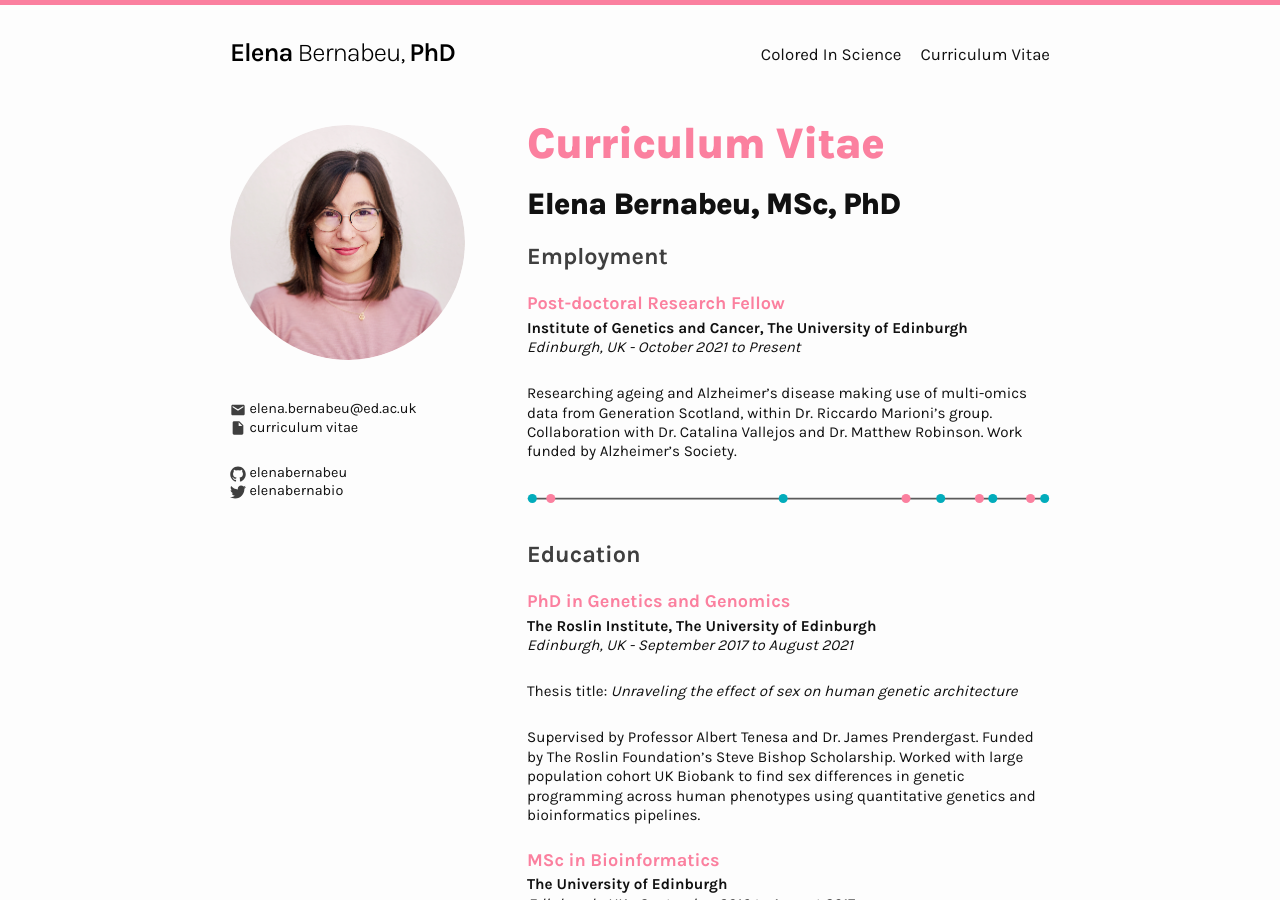
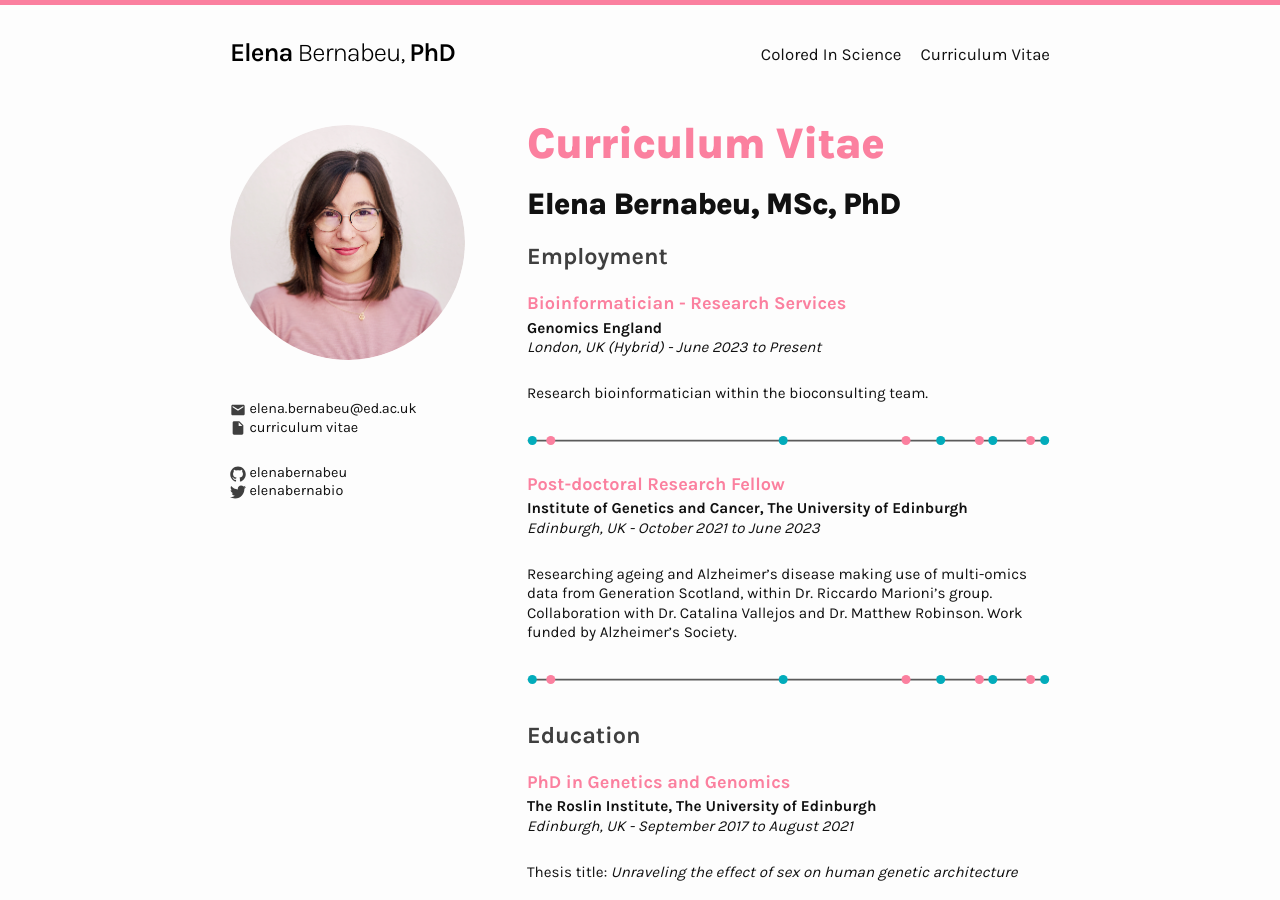
Before and after one commit to elenabernabeu/elenabernabeu.github.io, a Jekyll site: the page built from cv.markdown, in a window 1280 px wide and 900 px high. Built offline with Jekyll 4.4.1, drawn with Linux system fonts in a browser that asks for light colours.

Commit message:
Work update

```diff
--- a/cv.markdown
+++ b/cv.markdown
@@ -19,9 +19,17 @@ twitter: "elenabernabio"
 
 ### Employment
 
+#### **Bioinformatician - Research Services**
+**Genomics England**
+*London, UK (Hybrid) - June 2023 to Present*
+
+Research bioinformatician within the bioconsulting team.
+
+<img src="/assets/img/divider_2.svg" alt="divider_2">
+
 #### **Post-doctoral Research Fellow**
 **Institute of Genetics and Cancer, The University of Edinburgh**
-*Edinburgh, UK - October 2021 to Present*
+*Edinburgh, UK - October 2021 to June 2023*
 
 Researching ageing and Alzheimer's disease making use of multi-omics data from Generation Scotland, within Dr. Riccardo Marioni's group. Collaboration with Dr. Catalina Vallejos and Dr. Matthew Robinson. Work funded by Alzheimer's Society.
 
--- a/index.markdown
+++ b/index.markdown
@@ -8,7 +8,7 @@ invisible: True
 
 ---
 
-I'm Elena, a post-doctoral research fellow in human genetics within the **[Marioni group](https://marioni-group.owlstown.net/)**, at the **[Institute of Genetics and Cancer](https://www.ed.ac.uk/institute-genetics-cancer)**, a part of the **[University of Edinburgh](https://www.ed.ac.uk/)**. My current research focuses on the use of multi-omics data to shed light on ageing and Alzheimer's disease, making use of the **[Generation Scotland](https://www.ed.ac.uk/generation-scotland)** cohort, in collaboration with **[Dr. Catalina Vallejos](https://vallejosgroup.github.io/)** (MRC Human Genetics Unit) and **[Dr. Matthew Robinson](https://ist.ac.at/en/research/robinson-group/)** (IST Austria). During my recently completed PhD, I explored and characterized sex differences in genetic architecture across the human phenome (check it out **[here](https://www.nature.com/articles/s41588-021-00912-0)**).
+I'm Elena, a research bioinformatician in human genetics at **[Genomics England](https://www.genomicsengland.co.uk/)**. Previously, I was a post-doc within the **[Marioni group](https://marioni-group.owlstown.net/)**, at the **[Institute of Genetics and Cancer](https://www.ed.ac.uk/institute-genetics-cancer)**, a part of the **[University of Edinburgh](https://www.ed.ac.uk/)**, making use of the **[Generation Scotland](https://www.ed.ac.uk/generation-scotland)** cohort to uncover multi-omic associations to ageing and complex traits. During my PhD, I explored and characterized sex differences in genetic architecture across the human phenome in the UK Biobank (check it out **[here](https://www.nature.com/articles/s41588-021-00912-0)**).
 
 I'm passionate about effectively and attractively dissecting complex ideas into understandable concepts, be this for teaching, public engagement, or scientific communication purposes. This, together with my love for all things design, has led me to start working as a freelance graphic designer under the alias **[Colored In Science](https://www.behance.net/coloredinscience)**, as well as become an Associate Fellow of the **[Higher Education Academy](https://www.advance-he.ac.uk/)**.
 
```
